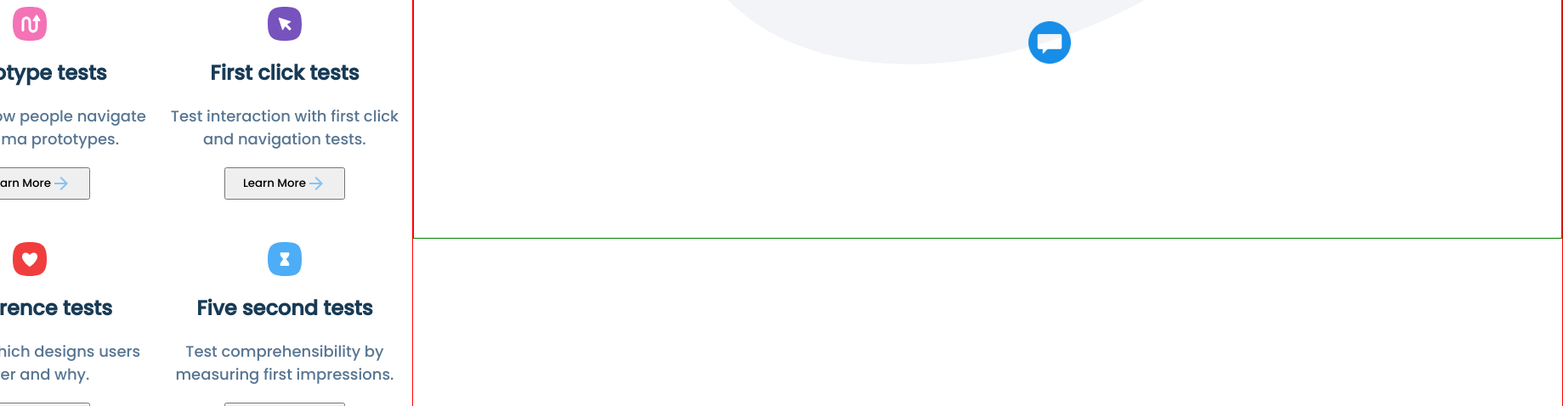
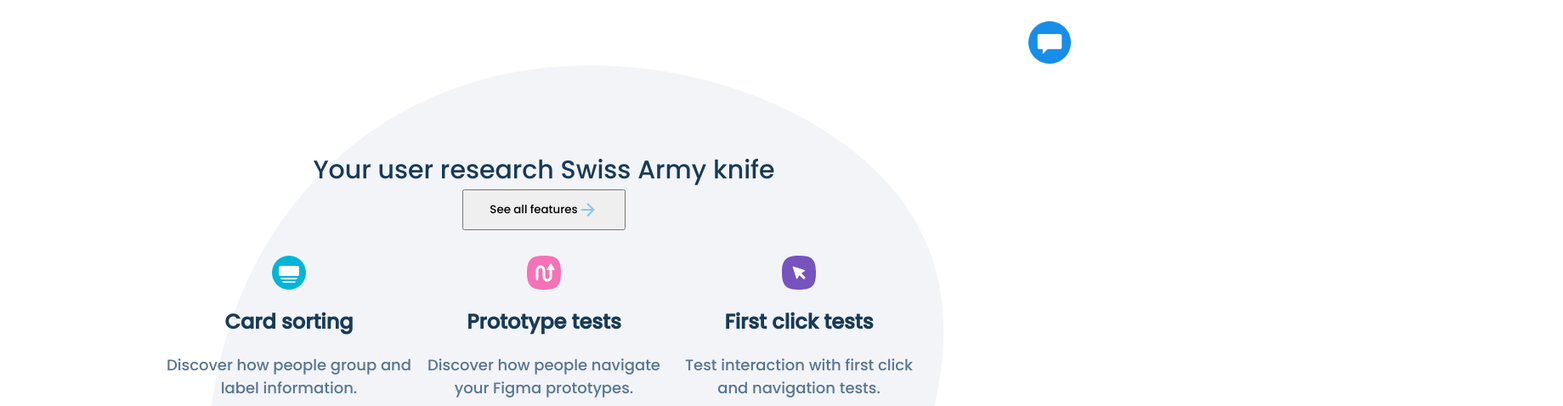
Before and after one commit to sumitsaurav1/uas, a plain HTML site: page index.html in a window 1280 px wide. Shown: the part 698-1176 px from the top of the page at 85% size, 1839 px wide, since content can reach past the window. Drawn offline with nearby package versions, Linux system fonts and the light colour scheme.

Commit message:
Update index.html

```diff
--- a/index.html
+++ b/index.html
@@ -80,7 +80,8 @@
     </section>
 
     <section class="section3-container">
-        <div class="section3" >
+        <div style="display:flex; flex-direction: column; align-items: center;">
+            <div class="section3" >
             <div class="f" style="z-index: 2;">
                 Your user research Swiss Army knife
             </div>
@@ -160,9 +161,10 @@
                 </button>
             </div>
         </div>
-      <div style="display: flex; justify-content: flex-end;border:1px solid red;">
-        <img src="./blob.svg" style="margin-top: -1050px; z-index: -1; height: 1350px; border:1px solid green;">
-      </div>
+<!--       <div style="display: flex; justify-content: flex-end;border:1px solid red;"> -->
+        <img src="./blob.svg" style="margin-top: -1050px; z-index: -1; height: 1350px;">
+<!--       </div> -->
+        </div>
     </section>
 
     <section class="section4-container">
```
